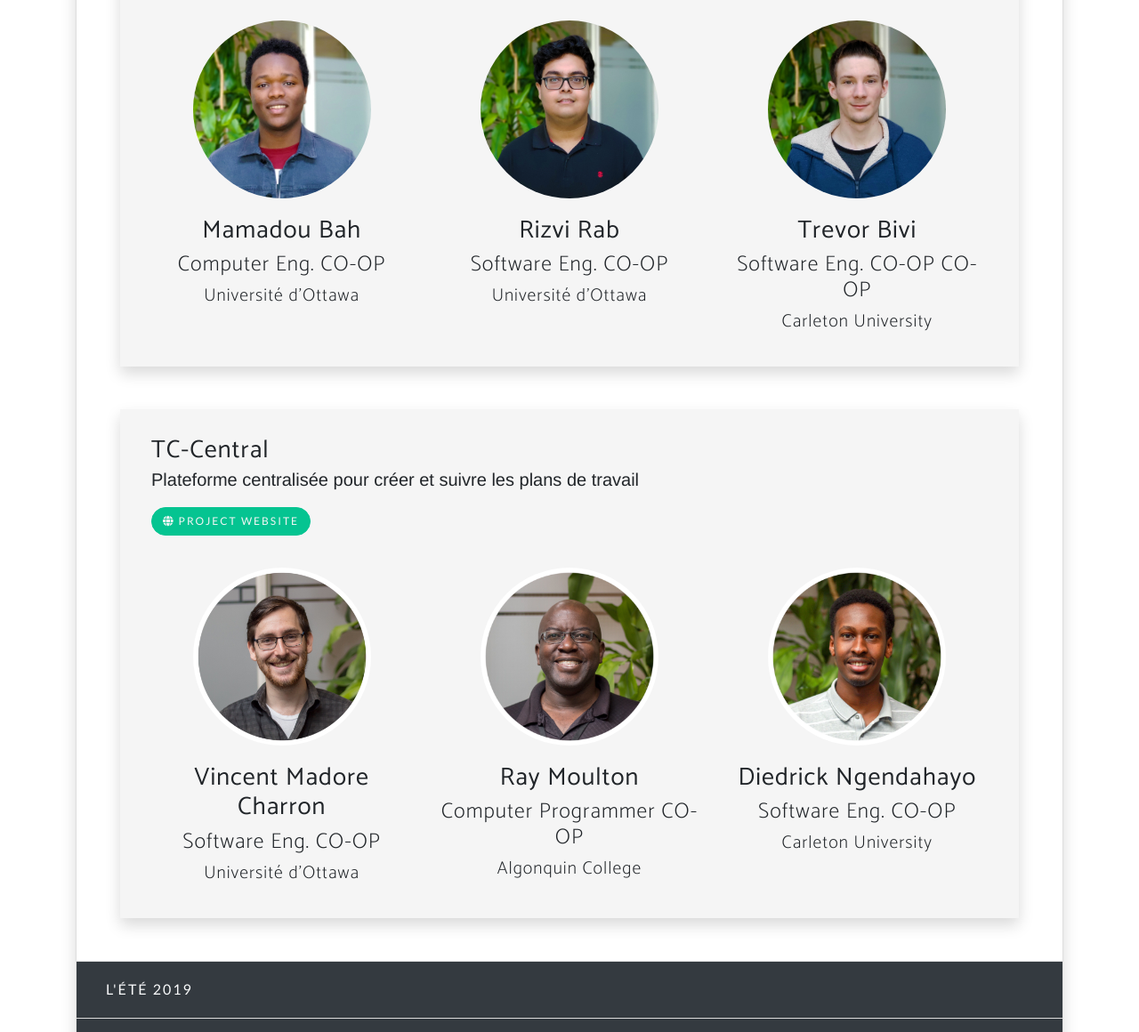
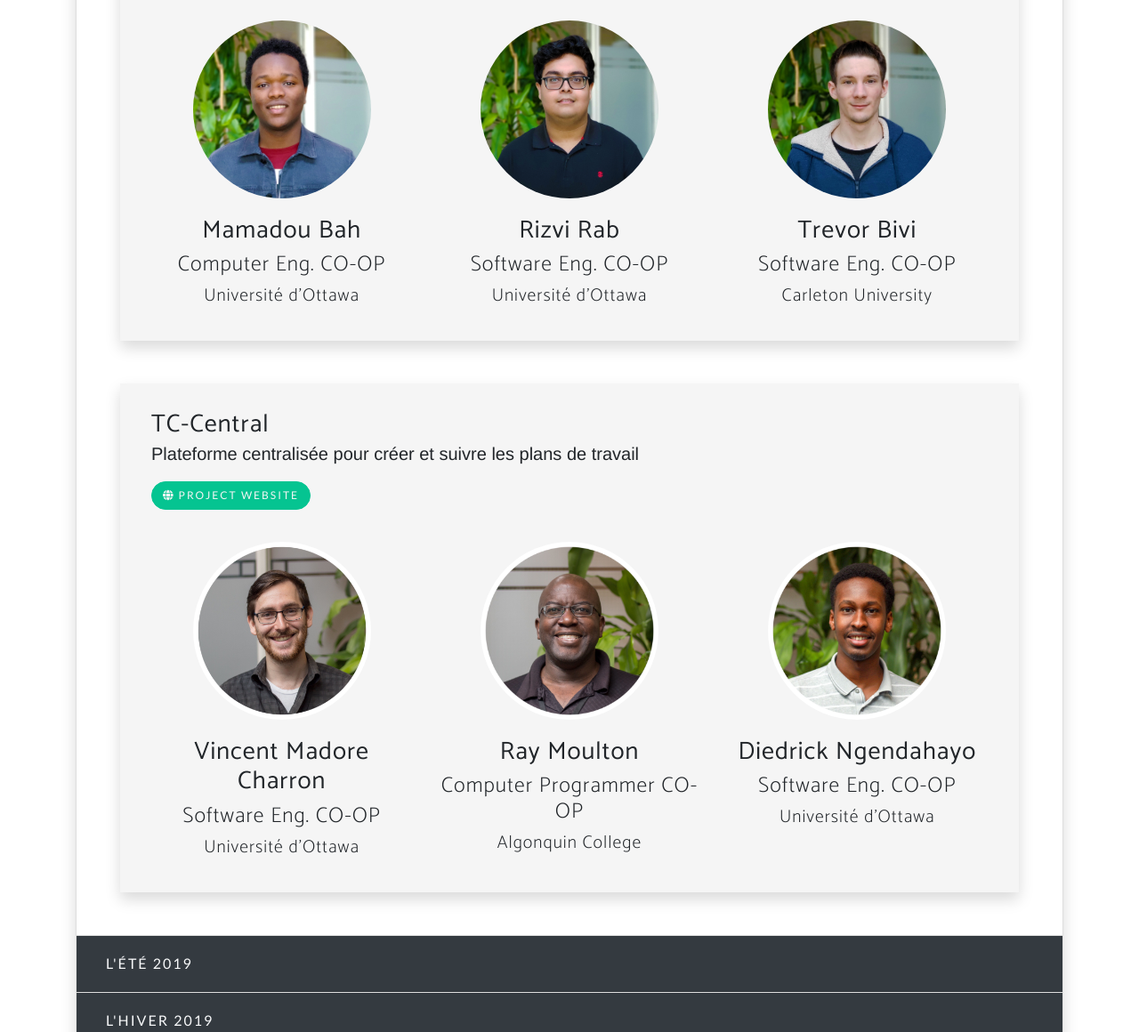
Before and after one commit to CDH-Studio/cdh-website-external, a plain HTML site: page fr.html in a window 1280 px wide. Shown: the part 6318-7478 px from the top of the page at 89% size. Drawn offline with Linux system fonts and the light colour scheme; a web font is replaced by a local one.

Commit message:
Fixed typos

```diff
--- a/fr.html
+++ b/fr.html
@@ -416,7 +416,7 @@
                       <div class="col-lg-4 text-center">
                         <img src="img/students/2019F/Trevor.jpg" alt="Trevor Bivi" class="avatar">
                         <h3><strong>Trevor Bivi</strong></h3>
-                        <h4>Software Eng. CO-OP CO-OP</h4>
+                        <h4>Software Eng. CO-OP</h4>
                         <h5>Carleton University</h5>
                       </div>
                     </div>
@@ -443,7 +443,7 @@
                         <img src="img/students/2019F/Diedrick.jpg" alt="Diedrick Ngendahayo" class="avatar">
                         <h3><strong>Diedrick Ngendahayo</strong></h3>
                         <h4>Software Eng. CO-OP</h4>
-                        <h5>Carleton University</h5>
+                        <h5>Université d'Ottawa</h5>
                       </div>
                     </div>
                   </div>
```
Also changed, not shown: index.html (+2 -2 lines).
